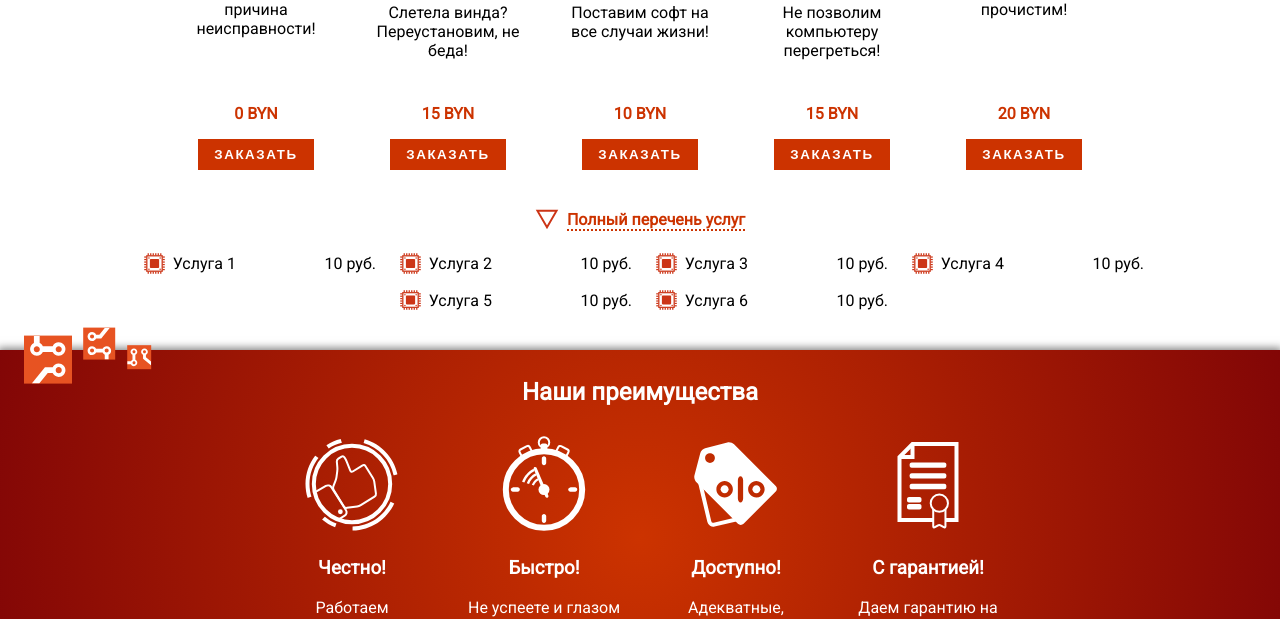
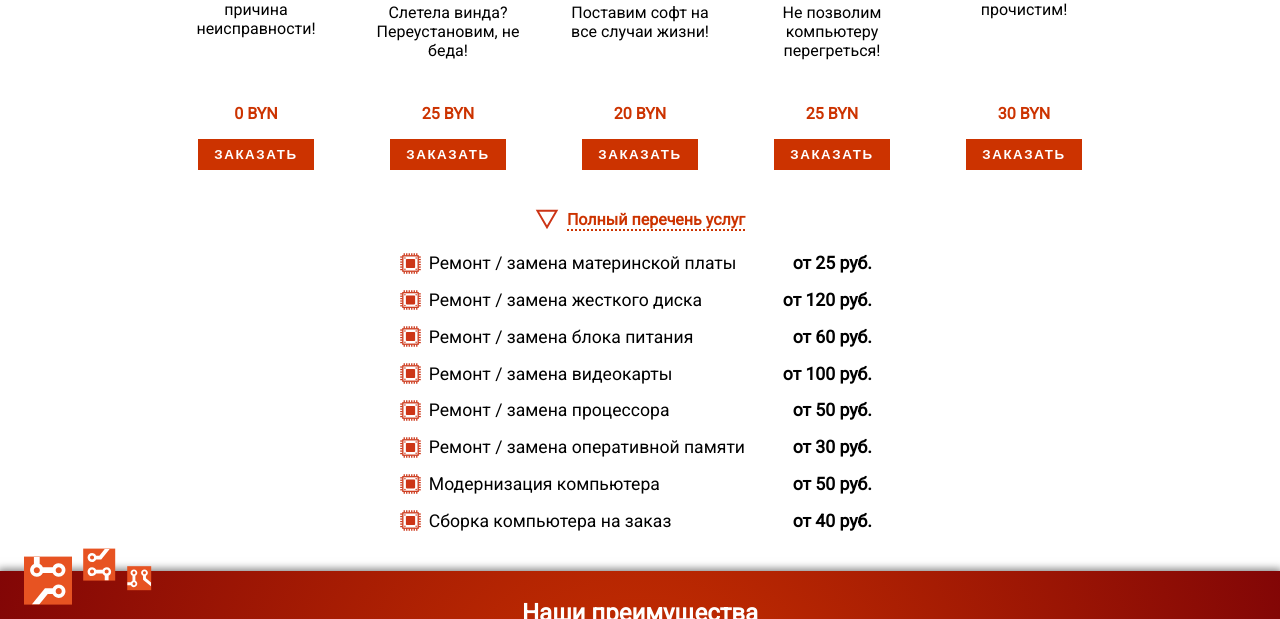
Before and after one commit to CapZillator/pcfix, a plain HTML site: page index.html in a window 1280 px wide. Both pictures are taken after a click on the element "Полный перечень услуг". Shown: the part 842-1461 px from the top of the page. Drawn offline with Linux system fonts and the light colour scheme.

Commit message:
CSS styles changes.

```diff
--- a/css/styles.css
+++ b/css/styles.css
@@ -262,6 +262,26 @@ input::placeholder {
     margin: 0 var(--single-margin-standart);
     transition: .5s;
 }
+.HeadMenuLink {
+    position: relative;
+}
+.HeadMenuLink::before {
+    content: '';
+    position: absolute;
+    width: 100%;
+    height: .2rem;
+    background-color: var(--white-opacity-color);
+    bottom: -.2rem;
+    left: 0;
+    transform-origin: right;
+    transform: scaleX(0);
+    transition: transform .3s ease-in-out;
+
+}
+.HeadMenuLink:hover::before {
+    transform-origin: left;
+    transform: scaleX(1);
+  }
 .SideMenu * {
     cursor: pointer;
     color: var(--main-dark-color);
@@ -504,18 +524,21 @@ input::placeholder {
 }
 .FullListOfServicies {
     transition: var(--transition-standart);
-    overflow: hidden;
     display: flex;
+    flex-direction: column;
     justify-content: center;
-    align-items: flex-start;
+    align-items: center;
     flex-wrap: wrap;
     margin: 0 auto;
     max-width: 1200px;
 }
 .FullListOfServiciesHide {
     height: 0;
-    transform: translateY(-20%);
+    transform: translateY(-30%);
     transition: var(--transition-standart);
+}
+.FullListOfServiciesHide * {
+    display: none;
 }
 .FullListOfServicies p {
     margin: 0;
@@ -524,8 +547,9 @@ input::placeholder {
     display: flex;
     justify-content: space-between;
     align-items: center;
-    width: 15rem;
+    width: 30rem;
     margin: var(--single-margin-standart);
+    font-size: 1.1rem;
 }
 .ServiceInList > div {
     display: flex;
@@ -537,11 +561,16 @@ input::placeholder {
     background-size: cover;
     height: 1.3rem;
     width: 1.3rem;
-    margin: 0 var(--single-margin-standart);
+    margin-right: .5rem;
 }
 .ServicePrice {
     font-weight: bold;
     color: var(--main-bg-color);
+}
+.ServicePrice2 {
+    font-weight: bold;
+    text-align: right;
+    padding-right: .5rem;
 }
 .SecondScreen,
 .ThirdScreen,
@@ -895,4 +924,11 @@ footer > div:nth-of-type(2){
         min-height: 2rem;
         max-width: 15rem;
     }
+    .ServiceInList {
+        width: 100%;
+        font-size: 1rem;
+    }
+    .ServiceDescribe {
+        text-align: left;
+    }
 }
--- a/index.html
+++ b/index.html
@@ -5,7 +5,7 @@
         <meta name='viewport' content='width=device-width, initial-scale=1.0'/>
         <meta name="theme-color" content="#e75322">
         <link rel='stylesheet' href='css/styles.css' />
-        <link rel='icon' href='http://hmara.by/favicon.ico' type='image/x-icon' />
+        <link rel='icon' href='favicon.ico' type='image/x-icon' />
         <script src='js/index.js'></script>
         <title>Ремонт ПК в Минске</title>
     </head>
@@ -14,9 +14,9 @@
             <div class="HeaderLogo"></div>
             <nav>
                 <ul>
-                    <li class="ScrollToServicies">Услуги</li>
-                    <li class="ScrollToAdvantages">Преимущества</li>
-                    <li class="ScrollToDiscount">Скидки</li>
+                    <li class="ScrollToServicies HeadMenuLink">Услуги</li>
+                    <li class="ScrollToAdvantages HeadMenuLink">Преимущества</li>
+                    <li class="ScrollToDiscount HeadMenuLink">Скидки</li>
                 </ul>
             </nav>
             <div class="HeaderPhoneBlock">
@@ -89,7 +89,7 @@
                             </div>
                             <div>
                                 <p itemprop="offers" itemscope itemtype="https://schema.org/Offer" class="ServicePrice">
-                                    <span itemprop="price">15</span> <span itemprop="priceCurrency">BYN</span></p>
+                                    <span itemprop="price">25</span> <span itemprop="priceCurrency">BYN</span></p>
                                 <button class="CallMe">Заказать</button>
                             </div>
                         </div>
@@ -101,7 +101,7 @@
                             </div>
                             <div>
                                 <p itemprop="offers" itemscope itemtype="https://schema.org/Offer" class="ServicePrice">
-                                    <span itemprop="price">10</span> <span itemprop="priceCurrency">BYN</span></p>
+                                    <span itemprop="price">20</span> <span itemprop="priceCurrency">BYN</span></p>
                                 <button class="CallMe">Заказать</button>
                             </div>
                         </div>
@@ -113,7 +113,7 @@
                             </div>
                             <div>
                                 <p itemprop="offers" itemscope itemtype="https://schema.org/Offer" class="ServicePrice">
-                                    <span itemprop="price">15</span> <span itemprop="priceCurrency">BYN</span></p>
+                                    <span itemprop="price">25</span> <span itemprop="priceCurrency">BYN</span></p>
                                 <button class="CallMe">Заказать</button>
                             </div>
                         </div>
@@ -125,7 +125,7 @@
                             </div>
                             <div>
                                 <p itemprop="offers" itemscope itemtype="https://schema.org/Offer" class="ServicePrice">
-                                    <span itemprop="price">20</span> <span itemprop="priceCurrency">BYN</span></p>
+                                    <span itemprop="price">30</span> <span itemprop="priceCurrency">BYN</span></p>
                                 <button class="CallMe">Заказать</button>
                             </div>
                         </div>
@@ -138,44 +138,58 @@
                         <div class="ServiceInList">
                             <div>
                                 <div class="ServiceMarker"></div>
-                                <p>Услуга 1</p>
+                                <p class="ServiceDescribe">Ремонт / замена материнской платы</p>
                             </div>
-                            <p>10 руб.</p>
+                            <p class="ServicePrice2">от 25 руб.</p>
                         </div>
                         <div class="ServiceInList">
                             <div>
                                 <div class="ServiceMarker"></div>
-                                <p>Услуга 2</p>
+                                <p class="ServiceDescribe">Ремонт / замена жесткого диска</p>
                             </div>
-                            <p>10 руб.</p>
+                            <p class="ServicePrice2">от 120 руб.</p>
                         </div>
                         <div class="ServiceInList">
                             <div>
                                 <div class="ServiceMarker"></div>
-                                <p>Услуга 3</p>
+                                <p class="ServiceDescribe">Ремонт / замена блока питания</p>
                             </div>
-                            <p>10 руб.</p>
+                            <p class="ServicePrice2">от 60 руб.</p>
                         </div>
                         <div class="ServiceInList">
                             <div>
                                 <div class="ServiceMarker"></div>
-                                <p>Услуга 4</p>
+                                <p class="ServiceDescribe">Ремонт / замена видеокарты</p>
                             </div>
-                            <p>10 руб.</p>
+                            <p class="ServicePrice2">от 100 руб.</p>
                         </div>
                         <div class="ServiceInList">
                             <div>
                                 <div class="ServiceMarker"></div>
-                                <p>Услуга 5</p>
+                                <p class="ServiceDescribe">Ремонт / замена процессора</p>
                             </div>
-                            <p>10 руб.</p>
+                            <p class="ServicePrice2">от 50 руб.</p>
                         </div>
                         <div class="ServiceInList">
                             <div>
                                 <div class="ServiceMarker"></div>
-                                <p>Услуга 6</p>
+                                <p class="ServiceDescribe">Ремонт / замена оперативной памяти</p>
                             </div>
-                            <p>10 руб.</p>
+                            <p class="ServicePrice2">от 30 руб.</p>
+                        </div>
+                        <div class="ServiceInList">
+                            <div>
+                                <div class="ServiceMarker"></div>
+                                <p class="ServiceDescribe">Модернизация компьютера</p>
+                            </div>
+                            <p class="ServicePrice2">от 50 руб.</p>
+                        </div>
+                        <div class="ServiceInList">
+                            <div>
+                                <div class="ServiceMarker"></div>
+                                <p class="ServiceDescribe">Сборка компьютера на заказ</p>
+                            </div>
+                            <p class="ServicePrice2">от 40 руб.</p>
                         </div>
                     </div>
                 </article>
```
Also changed, not shown: favicon.ico (added), logo.png (added).
